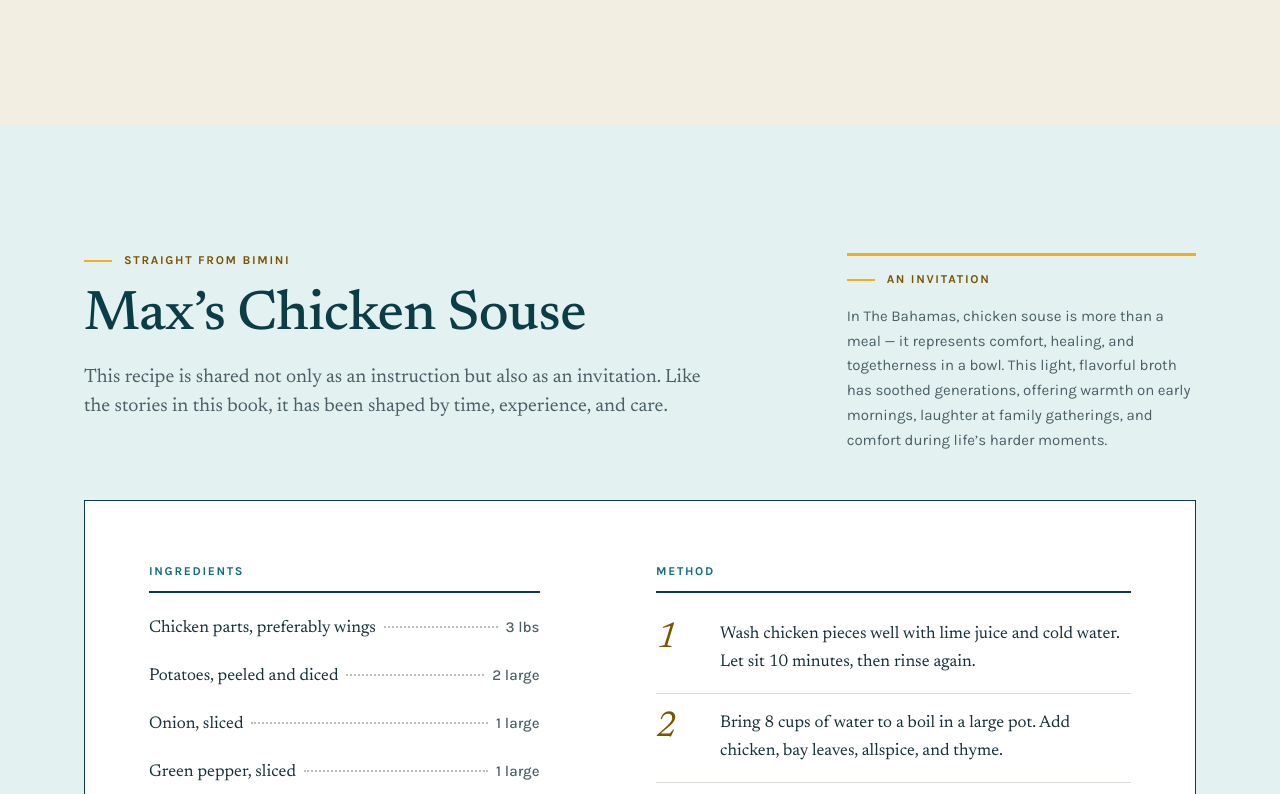
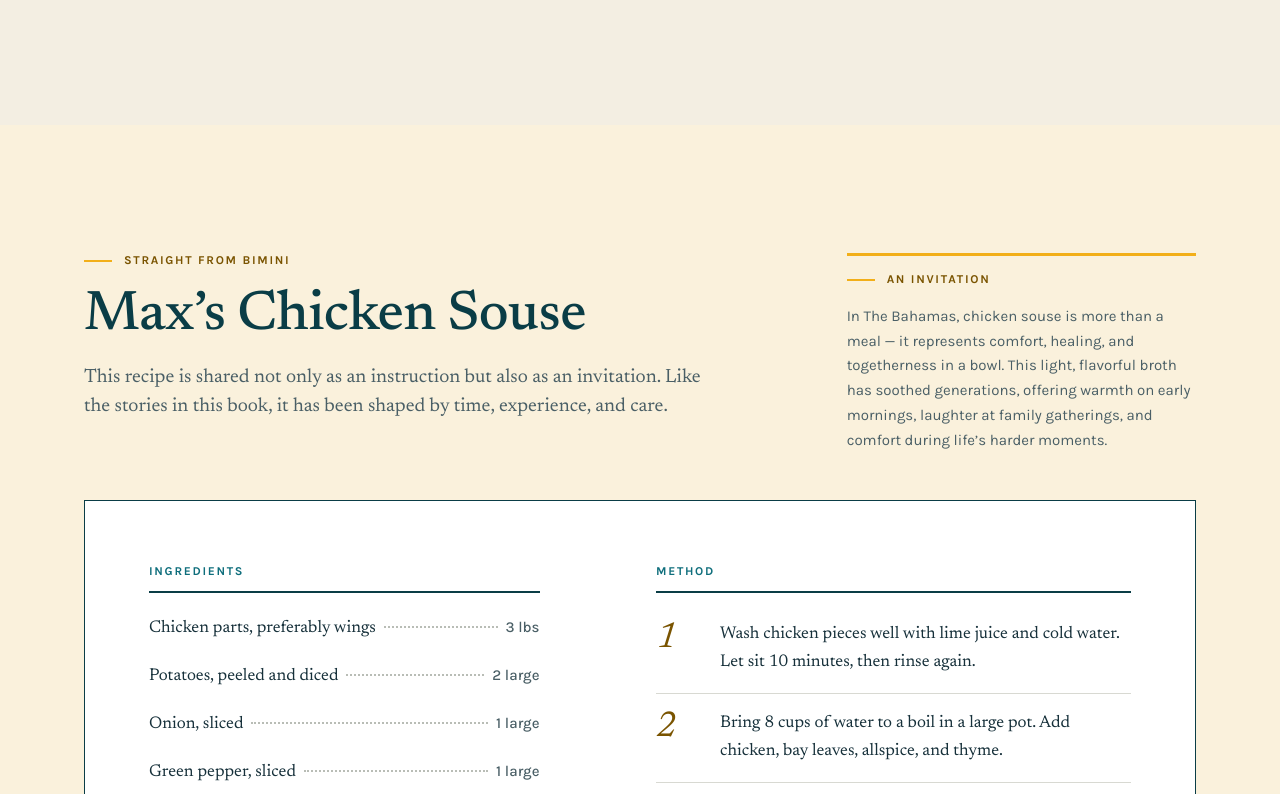
Before and after one commit to kwmlamar/chickensouseforlife, a plain HTML site: page index.html in a window 1280 px wide. Shown: the part 5024-5818 px from the top of the page. Drawn offline with Linux system fonts and the light colour scheme.

Commit message:
Swap recipe section background from light teal to warm cream
Co-Authored-By: Claude Opus 5.5 <noreply@anthropic.com>

```diff
--- a/index.html
+++ b/index.html
@@ -267,7 +267,7 @@
     </section>
 
     <!-- RECIPE -->
-    <section id="recipe" class="recipe section bg-teal-100">
+    <section id="recipe" class="recipe section bg-gold-50">
       <div class="wrap">
         <header class="recipe__head grid12">
           <div class="reveal">
--- a/style.css
+++ b/style.css
@@ -15,6 +15,7 @@
   --gold-500: #F2AF19;
   --gold-700: #7A5400;
   --gold-100: #FCEFC9;
+  --gold-50: #FAF1DC;
   /* Neutrals */
   --paper: #FBF8F1;
   --sand: #F3EEE2;
@@ -130,6 +131,7 @@ strong, b { font-weight: 600; }
 
 .bg-sand { background: var(--sand); }
 .bg-teal-100 { background: var(--teal-100); }
+.bg-gold-50 { background: var(--gold-50); }
 .bg-teal-700 { background: var(--teal-700); }
 .bg-teal-900 { background: var(--teal-900); }
 
```
